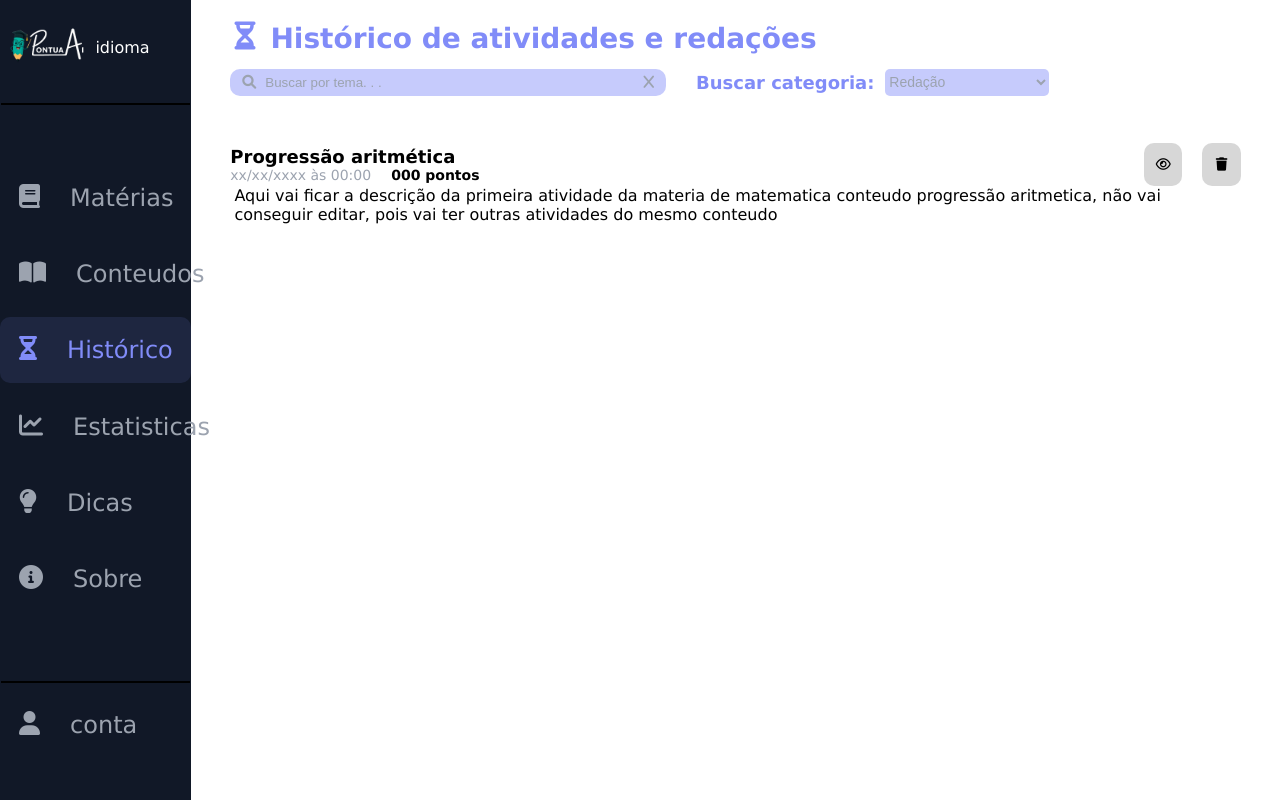
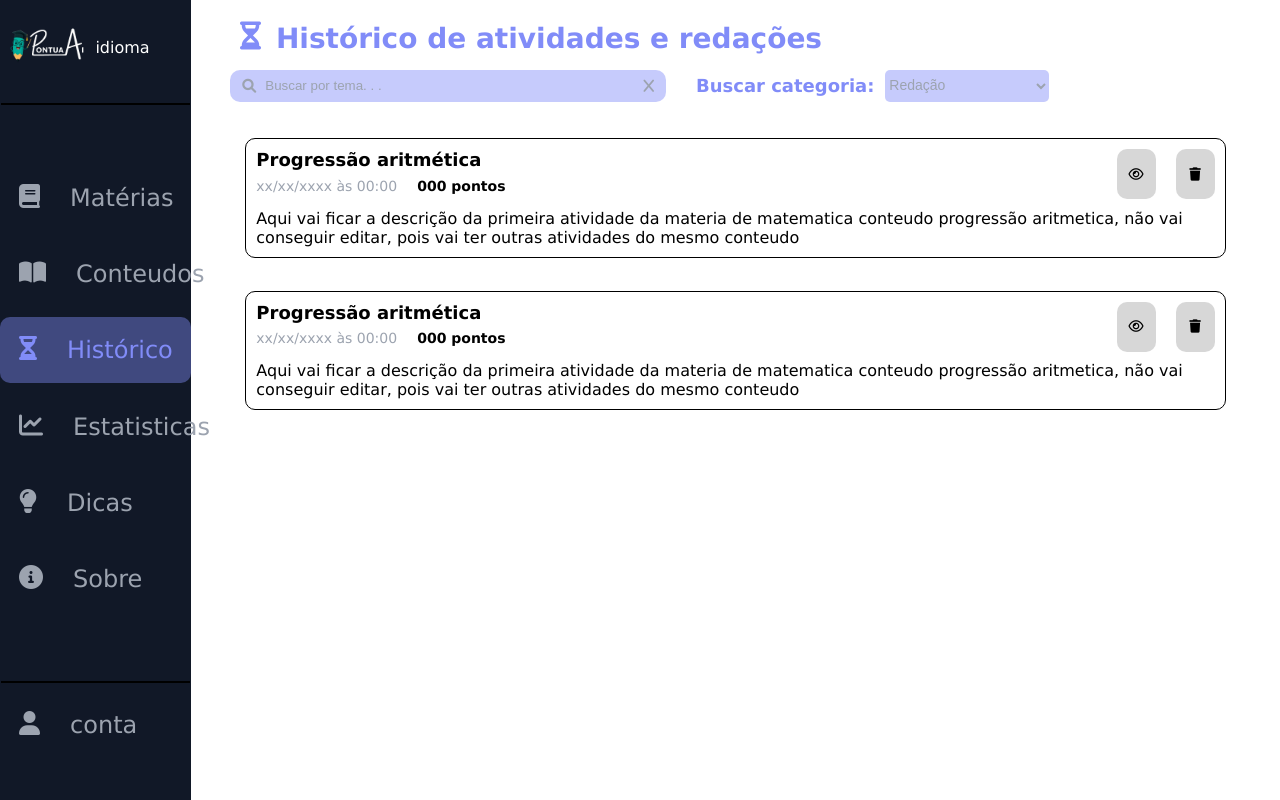
Before and after one commit to Pontua-Ai/site, a plain HTML site: page historico.html in a window 1280 px wide. Drawn offline with Linux system fonts and the light colour scheme.

Commit message:
representações

```diff
--- a/global.css
+++ b/global.css
@@ -1,7 +1,7 @@
 :root{
     --primary: #818cf8;
     --secundary: #111827;
-    --background-color-transparent-10: #818df81e;
+    --background-color-transparent-10: #818df86b;
     --background-color-transparent-40: #818df873;
 
 
--- a/historico.css
+++ b/historico.css
@@ -10,7 +10,7 @@
     display: flex;
     margin-top: 2%;
     margin-bottom: 1%;
-    padding-left: 4%;
+    width: 91%;
 }
 
 .search{
@@ -27,6 +27,7 @@ main{
     display: flex;
     flex-direction: column;
     font-family: var(--font-family);
+    align-items: center;
 }
 
 .searchTheme{
@@ -112,19 +113,23 @@ main{
 .task{
     display: flex;
     flex-direction: column;
-    width: 100%;
-    height: 100%;
+    width: 90%;
     margin-top: 3%;
+    border: 1px solid;
+    padding: 10px;
+    border-radius: 10px;
+    transition: all 0.5s ease;
+}
+
+.task:hover{
+    background-color: var(--background-color-transparent-10);
 }
 
 .lineOne{
     display: flex;
-    height: 6.5%;
+    min-height: 50px;
     width: 100%;
-    align-items: center;
     gap: 30px;
-    justify-content: center;
-    margin-top: 1%;
 }
 
 .titleTask{
@@ -139,6 +144,7 @@ main{
     display: flex;
     gap: 20px;
     font-size: var(--font-size-small);
+    margin-top: 2%;
 }
 
 .date{
@@ -148,7 +154,7 @@ main{
 
 .action{
     height: 100%;
-    width: 50%;
+    width: 60%;
     display: flex;
     justify-content: flex-end;
     gap: 20px;
@@ -169,9 +175,9 @@ main{
 .lineTwo{
     width: 100%;
     display: flex;
-    justify-content: center;
 }
 
 .descrition{
-    width: 92%;
+    width: 100%;
+    margin-top: 1%;
 }
--- a/historico.html
+++ b/historico.html
@@ -128,6 +128,36 @@
                 </div>
             </div>
         </div>
+
+        <div class="task">
+            <div class="lineOne">
+                <div class="titleTask">
+                    Progressão aritmética
+                    <div class="info">
+                        <div class="date">
+                            xx/xx/xxxx às 00:00
+                        </div>
+                        <div class="ponts">
+                            000 pontos
+                        </div>
+                    </div>
+                </div>
+
+                <div class="action">
+                    <button>
+                        <i class="fa-regular fa-eye"></i>
+                    </button>
+                    <button>
+                        <i class="fa-solid fa-trash"></i>
+                    </button>
+                </div>
+            </div>
+            <div class="lineTwo">
+                <div class="descrition">
+                    Aqui vai ficar a descrição da primeira atividade da materia de matematica conteudo progressão aritmetica, não vai conseguir editar, pois vai ter outras atividades do mesmo conteudo
+                </div>
+            </div>
+        </div>
     </main>
 </body>
 
```
